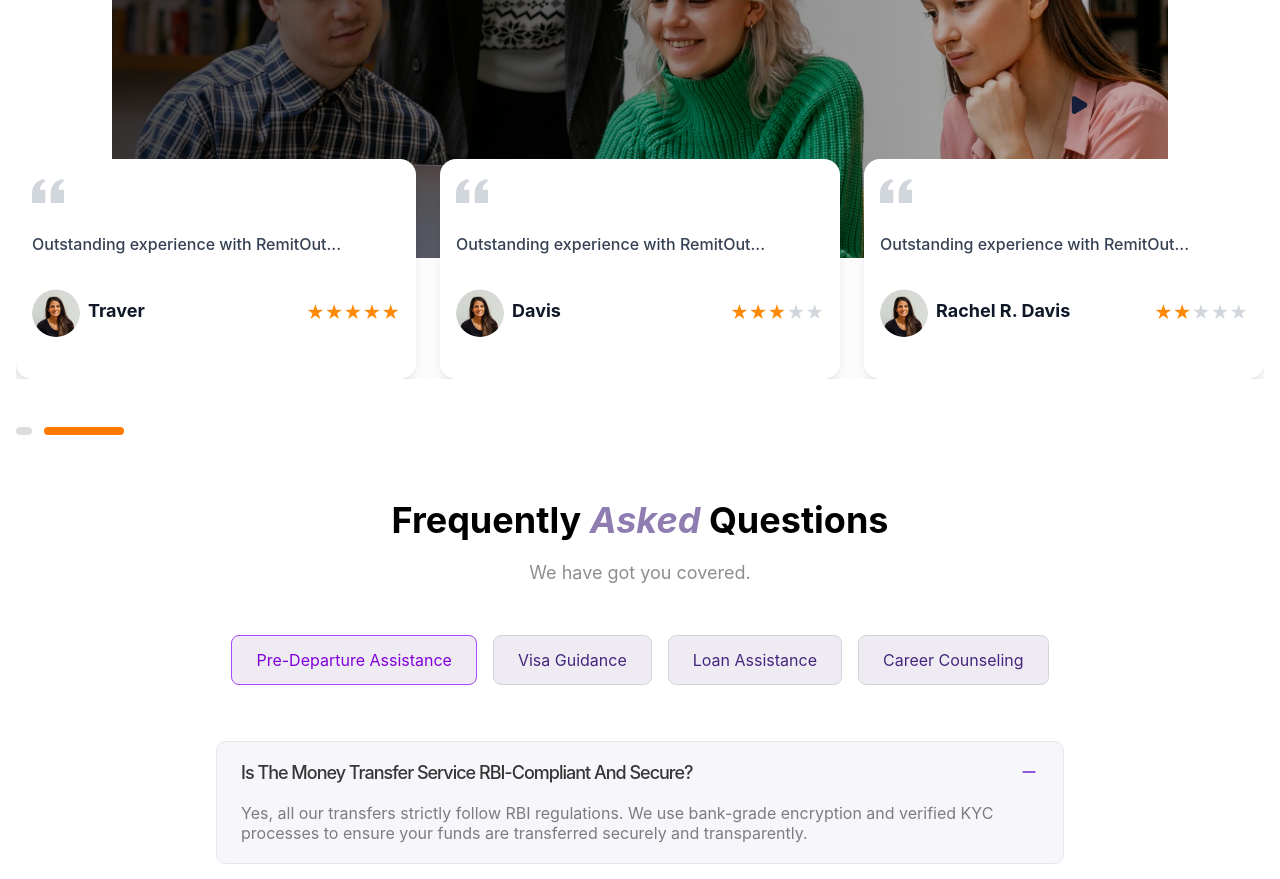
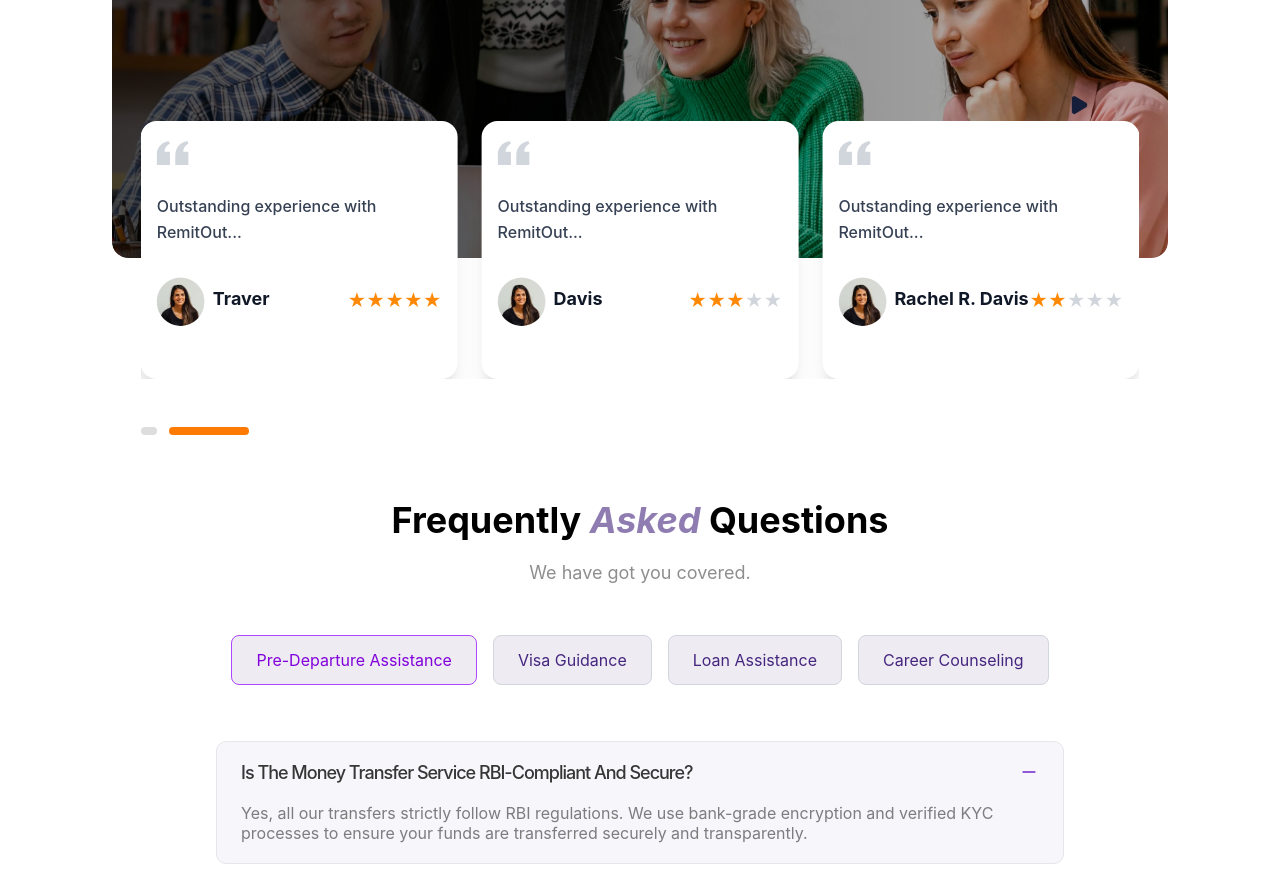
Before and after one commit to remitout2017-cell/remitout-landing, a Next.js app: page / in a window 1280 px wide. Shown: the part 4320-5199 px from the top of the page. Built offline with nearby package versions, Linux system fonts and the light colour scheme.

Commit message:
fixed layout issue

```diff
--- a/components/TestimonialSection.tsx
+++ b/components/TestimonialSection.tsx
@@ -144,7 +144,7 @@
 
       {/* Carousel */}
       <div className="absolute bottom-[-30%] left-1/2 transform -translate-x-1/2 w-full px-4 z-30">
-        <div className="max-w-7xl mx-auto">
+        <div className="max-w-7xl w-[80%] mx-auto">
           <div className="overflow-hidden">
             <div
               className="flex transition-transform duration-700 ease-in-out"
```
